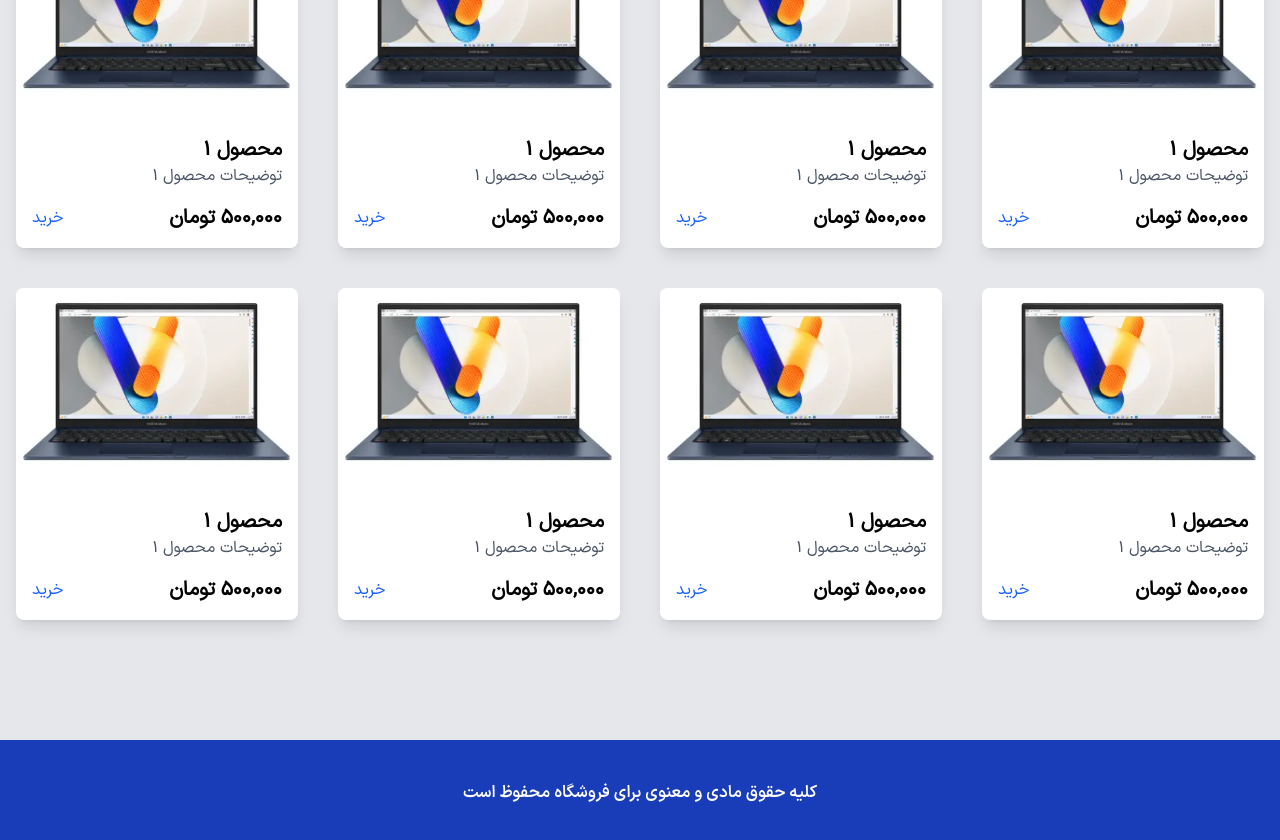
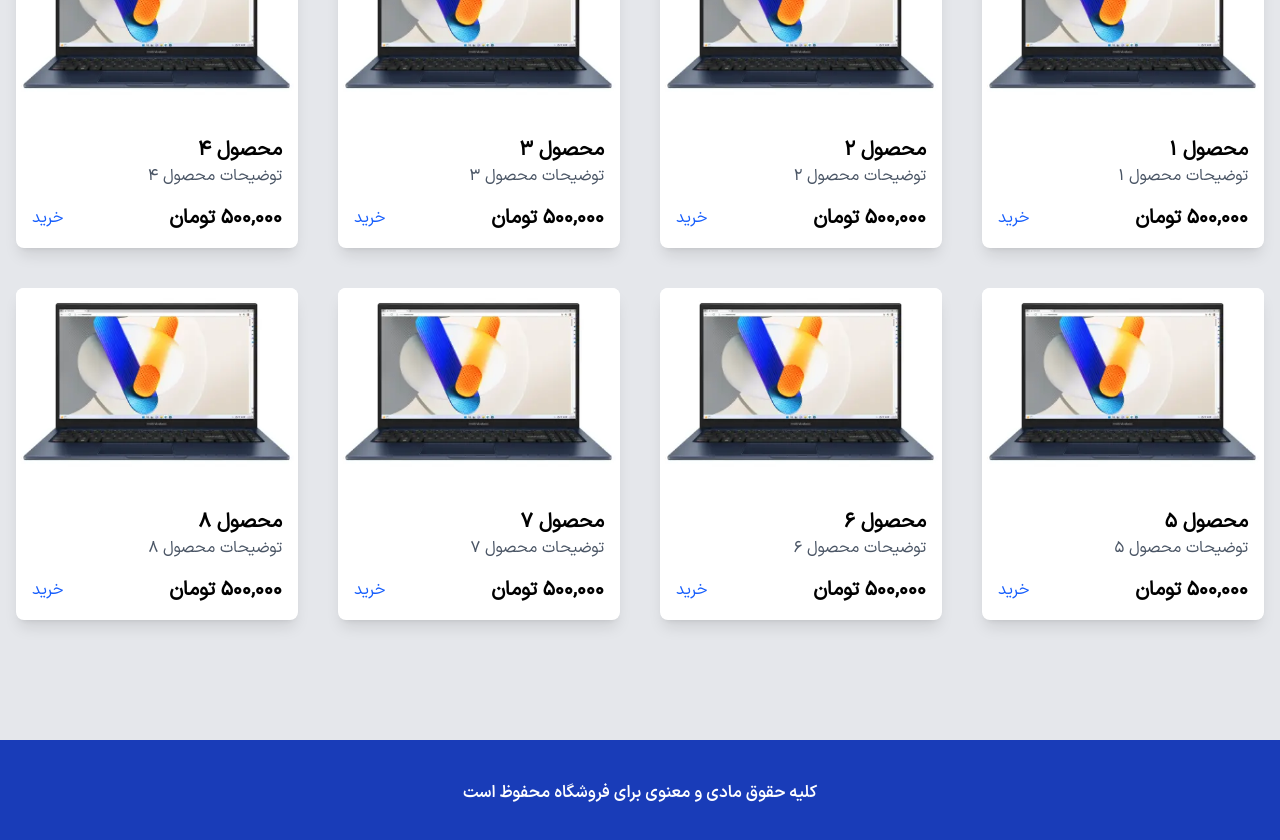
Before and after one commit to Amirali-wq/tailwind-shopping, a website: page build/index.html in a window 1280 px wide. Shown: the part 860-1700 px from the top of the page. Drawn offline with Linux system fonts and the light colour scheme.

Commit message:
update products

```diff
--- a/build/index.html
+++ b/build/index.html
@@ -103,11 +103,11 @@
 
         <div class="bg-white shadow-lg rounded-lg overflow-hidden transition-transform transform hover:scale-95">
           <div class="relative w-full">
-              <img src="../img/laptop.webp" alt="محصول 1" class="w-full h-full object-cover max-h-[400px] sm:max-h-[450px] md:max-h-[500px] lg:max-h-[600px]">
+              <img src="../img/laptop.webp" alt="محصول 2" class="w-full h-full object-cover max-h-[400px] sm:max-h-[450px] md:max-h-[500px] lg:max-h-[600px]">
           </div>
           <div class="p-4 mt-4">
-              <h3 class="text-xl font-semibold">محصول 1</h3>
-              <p class="text-gray-600">توضیحات محصول 1</p>
+              <h3 class="text-xl font-semibold">محصول 2</h3>
+              <p class="text-gray-600">توضیحات محصول 2</p>
               <div class="mt-4 flex justify-between items-center">
                   <span class="text-xl font-bold">۵۰۰,۰۰۰ تومان</span>
                   <a href="#" class="text-blue-600 hover:underline">خرید</a>
@@ -117,11 +117,11 @@
 
       <div class="bg-white shadow-lg rounded-lg overflow-hidden transition-transform transform hover:scale-95">
         <div class="relative w-full">
-            <img src="../img/laptop.webp" alt="محصول 1" class="w-full h-full object-cover max-h-[400px] sm:max-h-[450px] md:max-h-[500px] lg:max-h-[600px]">
+            <img src="../img/laptop.webp" alt="محصول 3" class="w-full h-full object-cover max-h-[400px] sm:max-h-[450px] md:max-h-[500px] lg:max-h-[600px]">
         </div>
         <div class="p-4 mt-4">
-            <h3 class="text-xl font-semibold">محصول 1</h3>
-            <p class="text-gray-600">توضیحات محصول 1</p>
+            <h3 class="text-xl font-semibold">محصول 3</h3>
+            <p class="text-gray-600">توضیحات محصول 3</p>
             <div class="mt-4 flex justify-between items-center">
                 <span class="text-xl font-bold">۵۰۰,۰۰۰ تومان</span>
                 <a href="#" class="text-blue-600 hover:underline">خرید</a>
@@ -131,11 +131,11 @@
 
     <div class="bg-white shadow-lg rounded-lg overflow-hidden transition-transform transform hover:scale-95">
       <div class="relative w-full">
-          <img src="../img/laptop.webp" alt="محصول 1" class="w-full h-full object-cover max-h-[400px] sm:max-h-[450px] md:max-h-[500px] lg:max-h-[600px]">
+          <img src="../img/laptop.webp" alt="محصول 4" class="w-full h-full object-cover max-h-[400px] sm:max-h-[450px] md:max-h-[500px] lg:max-h-[600px]">
       </div>
       <div class="p-4 mt-4">
-          <h3 class="text-xl font-semibold">محصول 1</h3>
-          <p class="text-gray-600">توضیحات محصول 1</p>
+          <h3 class="text-xl font-semibold">محصول 4</h3>
+          <p class="text-gray-600">توضیحات محصول 4</p>
           <div class="mt-4 flex justify-between items-center">
               <span class="text-xl font-bold">۵۰۰,۰۰۰ تومان</span>
               <a href="#" class="text-blue-600 hover:underline">خرید</a>
@@ -145,11 +145,11 @@
 
   <div class="bg-white shadow-lg rounded-lg overflow-hidden transition-transform transform hover:scale-95">
     <div class="relative w-full">
-        <img src="../img/laptop.webp" alt="محصول 1" class="w-full h-full object-cover max-h-[400px] sm:max-h-[450px] md:max-h-[500px] lg:max-h-[600px]">
+        <img src="../img/laptop.webp" alt="محصول 5" class="w-full h-full object-cover max-h-[400px] sm:max-h-[450px] md:max-h-[500px] lg:max-h-[600px]">
     </div>
     <div class="p-4 mt-4">
-        <h3 class="text-xl font-semibold">محصول 1</h3>
-        <p class="text-gray-600">توضیحات محصول 1</p>
+        <h3 class="text-xl font-semibold">محصول 5</h3>
+        <p class="text-gray-600">توضیحات محصول 5</p>
         <div class="mt-4 flex justify-between items-center">
             <span class="text-xl font-bold">۵۰۰,۰۰۰ تومان</span>
             <a href="#" class="text-blue-600 hover:underline">خرید</a>
@@ -159,11 +159,11 @@
 
 <div class="bg-white shadow-lg rounded-lg overflow-hidden transition-transform transform hover:scale-95">
   <div class="relative w-full">
-      <img src="../img/laptop.webp" alt="محصول 1" class="w-full h-full object-cover max-h-[400px] sm:max-h-[450px] md:max-h-[500px] lg:max-h-[600px]">
+      <img src="../img/laptop.webp" alt="محصول 6" class="w-full h-full object-cover max-h-[400px] sm:max-h-[450px] md:max-h-[500px] lg:max-h-[600px]">
   </div>
   <div class="p-4 mt-4">
-      <h3 class="text-xl font-semibold">محصول 1</h3>
-      <p class="text-gray-600">توضیحات محصول 1</p>
+      <h3 class="text-xl font-semibold">محصول 6</h3>
+      <p class="text-gray-600">توضیحات محصول 6</p>
       <div class="mt-4 flex justify-between items-center">
           <span class="text-xl font-bold">۵۰۰,۰۰۰ تومان</span>
           <a href="#" class="text-blue-600 hover:underline">خرید</a>
@@ -173,11 +173,11 @@
 
 <div class="bg-white shadow-lg rounded-lg overflow-hidden transition-transform transform hover:scale-95">
   <div class="relative w-full">
-      <img src="../img/laptop.webp" alt="محصول 1" class="w-full h-full object-cover max-h-[400px] sm:max-h-[450px] md:max-h-[500px] lg:max-h-[600px]">
+      <img src="../img/laptop.webp" alt="محصول 7" class="w-full h-full object-cover max-h-[400px] sm:max-h-[450px] md:max-h-[500px] lg:max-h-[600px]">
   </div>
   <div class="p-4 mt-4">
-      <h3 class="text-xl font-semibold">محصول 1</h3>
-      <p class="text-gray-600">توضیحات محصول 1</p>
+      <h3 class="text-xl font-semibold">محصول 7</h3>
+      <p class="text-gray-600">توضیحات محصول 7</p>
       <div class="mt-4 flex justify-between items-center">
           <span class="text-xl font-bold">۵۰۰,۰۰۰ تومان</span>
           <a href="#" class="text-blue-600 hover:underline">خرید</a>
@@ -187,11 +187,11 @@
 
 <div class="bg-white shadow-lg rounded-lg overflow-hidden transition-transform transform hover:scale-95">
   <div class="relative w-full">
-      <img src="../img/laptop.webp" alt="محصول 1" class="w-full h-full object-cover max-h-[400px] sm:max-h-[450px] md:max-h-[500px] lg:max-h-[600px]">
+      <img src="../img/laptop.webp" alt="محصول 8" class="w-full h-full object-cover max-h-[400px] sm:max-h-[450px] md:max-h-[500px] lg:max-h-[600px]">
   </div>
   <div class="p-4 mt-4">
-      <h3 class="text-xl font-semibold">محصول 1</h3>
-      <p class="text-gray-600">توضیحات محصول 1</p>
+      <h3 class="text-xl font-semibold">محصول 8</h3>
+      <p class="text-gray-600">توضیحات محصول 8</p>
       <div class="mt-4 flex justify-between items-center">
           <span class="text-xl font-bold">۵۰۰,۰۰۰ تومان</span>
           <a href="#" class="text-blue-600 hover:underline">خرید</a>
```
